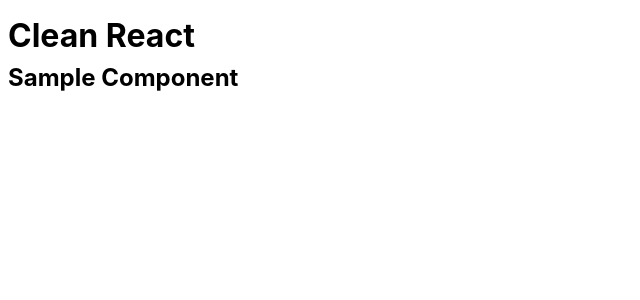
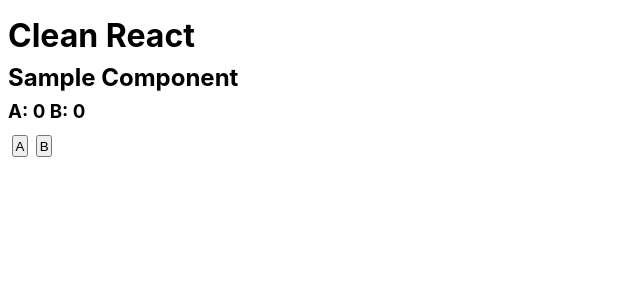
Before and after one commit to aamirmabs/react-useReducer, a React (Create React App) app: page / in a window 1280 px wide. Shown: the top 300 px of the page, without its empty margins (0-640 px from the left). Built offline with nearby package versions, Linux system fonts and the light colour scheme.

Commit message:
useReducer with object

```diff
--- a/src/components/SampleComponent.js
+++ b/src/components/SampleComponent.js
@@ -1,4 +1,4 @@
-import React, { useEffect } from "react";
+import React, { useEffect, useReducer } from "react";
 
 function SampleComponent() {
   useEffect(() => {
@@ -8,9 +8,36 @@
     };
   }, []);
 
+  // const [state, setStateFunc] = useState(0);
+  // const [state, setStateFunc] = useReducer((accumulator, value) => {}, {});
+  // const [state, dispatch] = useReducer((state, value) => {}, {});
+
+  const [state, dispatch] = useReducer(
+    (state, initialValue) => {
+      switch (initialValue.type) {
+        case "A":
+          state = { ...state, counterA: state.counterA + 1 };
+          break;
+        case "B":
+          state = { ...state, counterB: state.counterB + 1 };
+          break;
+
+        default:
+          break;
+      }
+      return state;
+    },
+    { counterA: 0, counterB: 0 }
+  );
+
   return (
     <div>
       <h2>Sample Component</h2>
+      <h3>
+        A: {state.counterA} B: {state.counterB}
+      </h3>
+      <button onClick={() => dispatch({ type: "A" })}>A</button>
+      <button onClick={() => dispatch({ type: "B" })}>B</button>
     </div>
   );
 }
```
